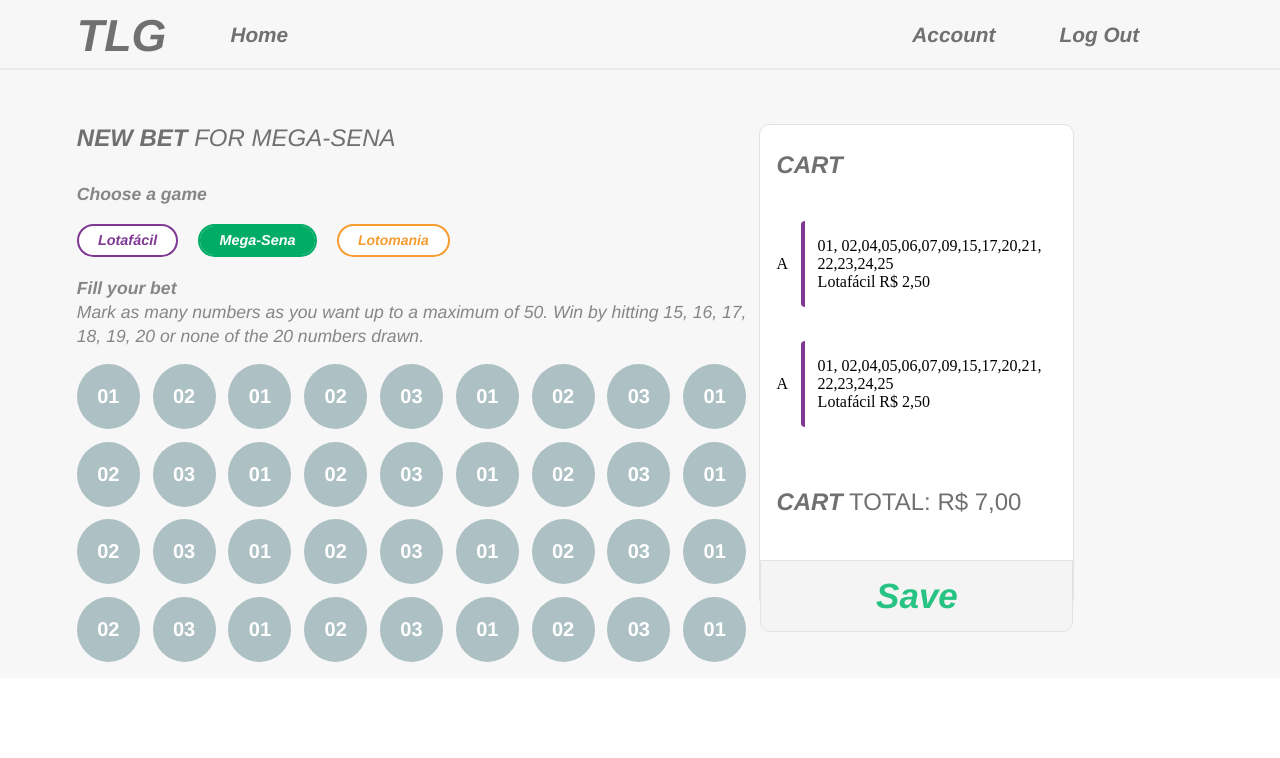
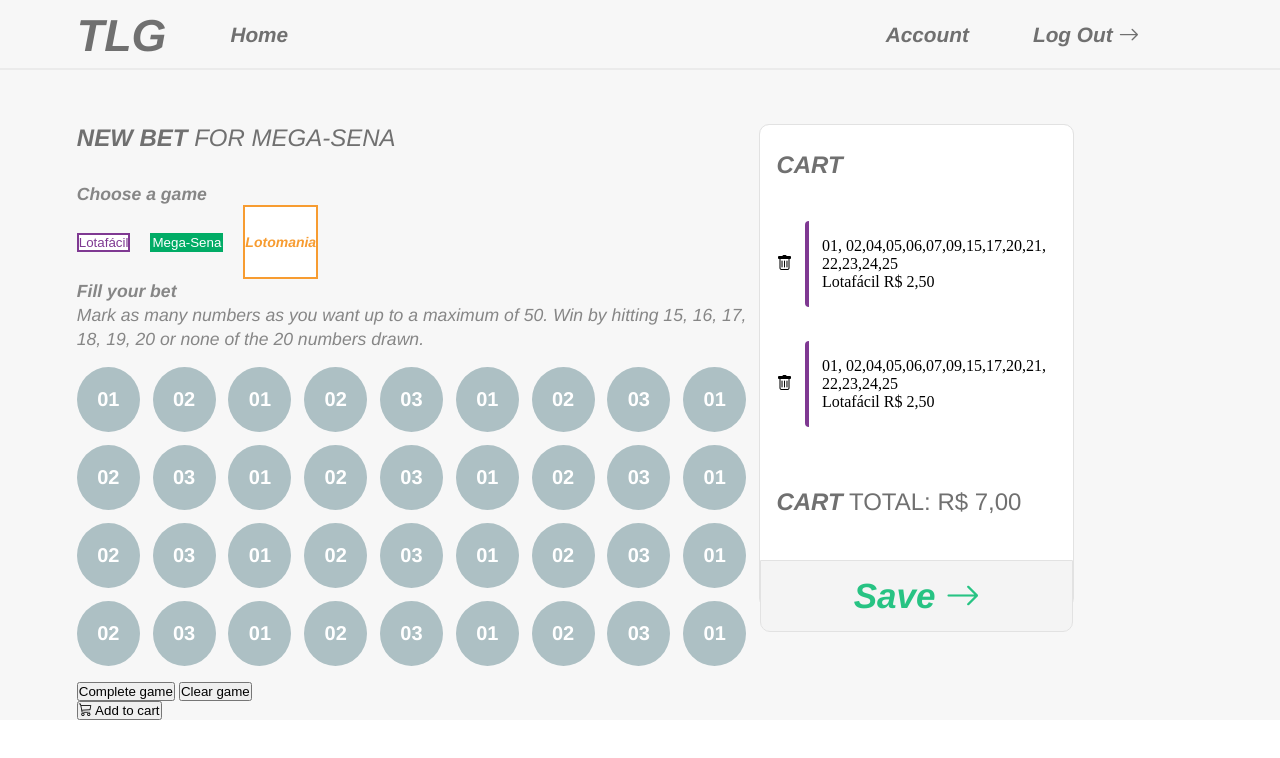
Before and after one commit to taisso/final-challenge, a plain HTML site: page index.html in a window 1280 px wide. Drawn offline with nearby package versions, Linux system fonts and the light colour scheme.

Commit message:
refactor: edit some elements in HTML

```diff
--- a/index.html
+++ b/index.html
@@ -4,6 +4,10 @@
     <meta charset="UTF-8" />
     <meta http-equiv="X-UA-Compatible" content="IE=edge" />
     <meta name="viewport" content="width=device-width, initial-scale=1.0" />
+    <link
+      rel="stylesheet"
+      href="https://cdn.jsdelivr.net/npm/bootstrap-icons@1.3.0/font/bootstrap-icons.css"
+    />
     <link rel="stylesheet" href="static/css/style.css" />
     <title>TLG</title>
   </head>
@@ -12,12 +16,21 @@
       <header class="header">
         <nav>
           <div class="nav-left">
-            <li><h1 class="title">TLG</h1></li>
-            <li>Home</li>
+            <li>
+              <h1 class="title">TLG</h1>
+              <span class="line-horizontal active-nav"></span>
+            </li>
+            <li>Home
+              <span class="line-horizontal"></span>
+            </li>
           </div>
           <div class="nav-right">
-            <li>Account</li>
-            <li>Log Out</li>
+            <li>Account
+              <span class="line-horizontal"></span>
+            </li>
+            <li>Log Out <i class="bi bi-arrow-right"></i>
+              <span class="line-horizontal"></span>
+            </li>
           </div>
         </nav>
       </header>
@@ -26,15 +39,16 @@
           <p class="text-one"><strong>New bet</strong> for mega-sena</p>
           <p class="text-two">Choose a game</p>
           <div class="tags">
-            <span class="tag-one">Lotafácil</span>
-            <span class="tag-two">Mega-Sena</span>
-            <span class="tag-three">Lotomania</span>
+            <button class="tag-one">Lotafácil</button>
+            <button class="tag-two">Mega-Sena</button>
+            <button class="tag-three">Lotomania</button>
           </div>
           <p class="text-three">
             <strong>Fill your bet</strong><br />
             Mark as many numbers as you want up to a maximum of 50. Win by
             hitting 15, 16, 17, 18, 19, 20 or none of the 20 numbers drawn.
           </p>
+          <div class="container-balls">
             <div class="balls">
               <span>01</span>
               <span>02</span>
@@ -74,30 +88,44 @@
               <span>01</span>
             </div>
           </div>
+          <div class="buttons">
+            <div class="buttons-left">
+              <button class="button-left">Complete game</button>
+              <button class="button-left">Clear game</button>
+            </div>
+            <button class="button-right">
+              <i class="bi bi-cart3"></i> Add to cart
+            </button>
+          </div>
+        </div>
         <div class="container-right">
           <div class="card-container">
             <h1 class="card-title">CART</h1>
             <div class="card-items">
-              A
+              <i class="bi bi-trash"></i>
               <span class="line-vertical"></span>
               <div class="item-description">
                 <p>01, 02,04,05,06,07,09,15,17,20,21, 22,23,24,25</p>
-                <p>Lotafácil R$ 2,50</p>
+                <p><span class="tag-name">Lotafácil</span> R$ 2,50</p>
               </div>
             </div>
             <div class="card-items">
-                A
+              <i class="bi bi-trash"></i>
               <span class="line-vertical"></span>
               <div class="item-description">
                 <p>01, 02,04,05,06,07,09,15,17,20,21, 22,23,24,25</p>
-                  <p>Lotafácil R$ 2,50</p>
+                <p><span class="tag-name">Lotafácil</span> R$ 2,50</p>
               </div>
             </div>
             <p class="total-value"><strong>cart</strong> TOTAL: R$ 7,00</p>
-            <button class="confirmed">Save</button>
+            <button class="confirmed">
+              Save <i class="bi bi-arrow-right"></i>
+            </button>
           </div>
         </div>
       </main>
     </div>
+
+    <script src="./static/js/index.js"></script>
   </body>
 </html>
```
Lines whose indentation alone changed are shown as unchanged.
